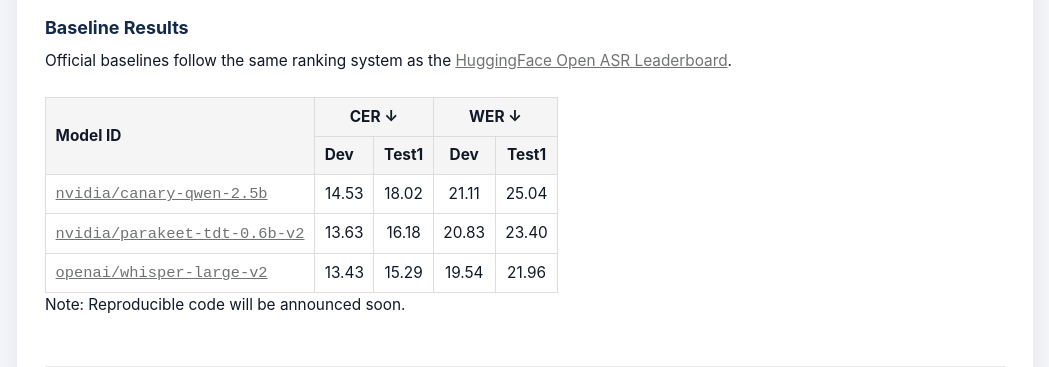
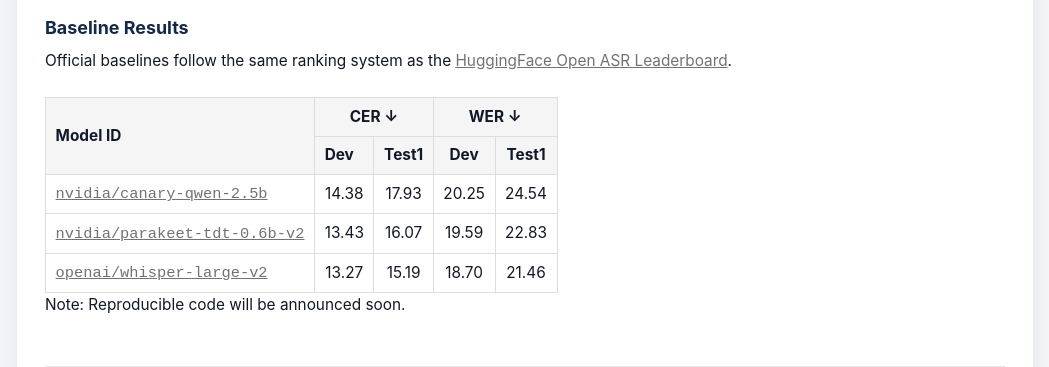
Before and after one commit to xiuwenz2/SAPC2-website, a Jekyll site: the page built from pages/track1.md, in a window 1280 px wide. Shown: the part 206-573 px from the top of the page, without its empty margins (115-1164 px from the left). Built offline with Jekyll 4.4.1, drawn with Linux system fonts in a browser that asks for light colours.

Commit message:
Update track1.md with new normalizer 657fee5

```diff
--- a/pages/track1.md
+++ b/pages/track1.md
@@ -32,24 +32,24 @@ Official baselines follow the same ranking system as the <a href="https://huggin
       <tbody>
         <tr>
           <td><code><a href="https://huggingface.co/nvidia/canary-qwen-2.5b">nvidia/canary-qwen-2.5b</a></code></td>
-          <td>14.53</td>
-          <td>18.02</td>
-          <td>21.11</td>
-          <td>25.04</td>
+          <td>14.38</td>
+          <td>17.93</td>
+          <td>20.25</td>
+          <td>24.54</td>
         </tr>
         <tr>
           <td><code><a href="https://huggingface.co/nvidia/parakeet-tdt-0.6b-v2">nvidia/parakeet-tdt-0.6b-v2</a></code></td>
-          <td>13.63</td>
-          <td>16.18</td>
-          <td>20.83</td>
-          <td>23.40</td>
+          <td>13.43</td>
+          <td>16.07</td>
+          <td>19.59</td>
+          <td>22.83</td>
         </tr>
         <tr>
           <td><code><a href="https://huggingface.co/openai/whisper-large-v2">openai/whisper-large-v2</a></code></td>
-          <td>13.43</td>
-          <td>15.29</td>
-          <td>19.54</td>
-          <td>21.96</td>
+          <td>13.27</td>
+          <td>15.19</td>
+          <td>18.70</td>
+          <td>21.46</td>
         </tr>
       </tbody>
     </table>
```
